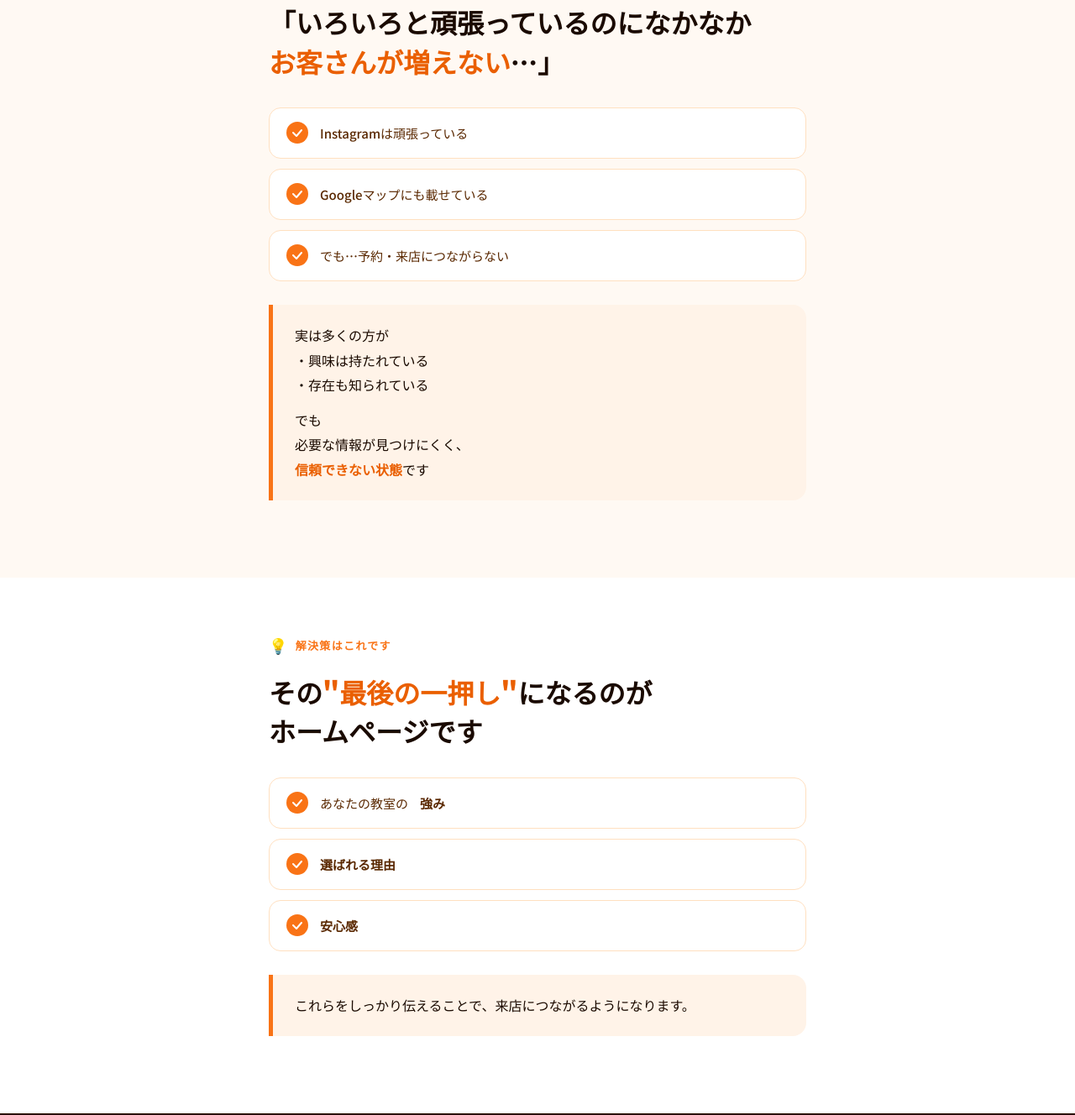
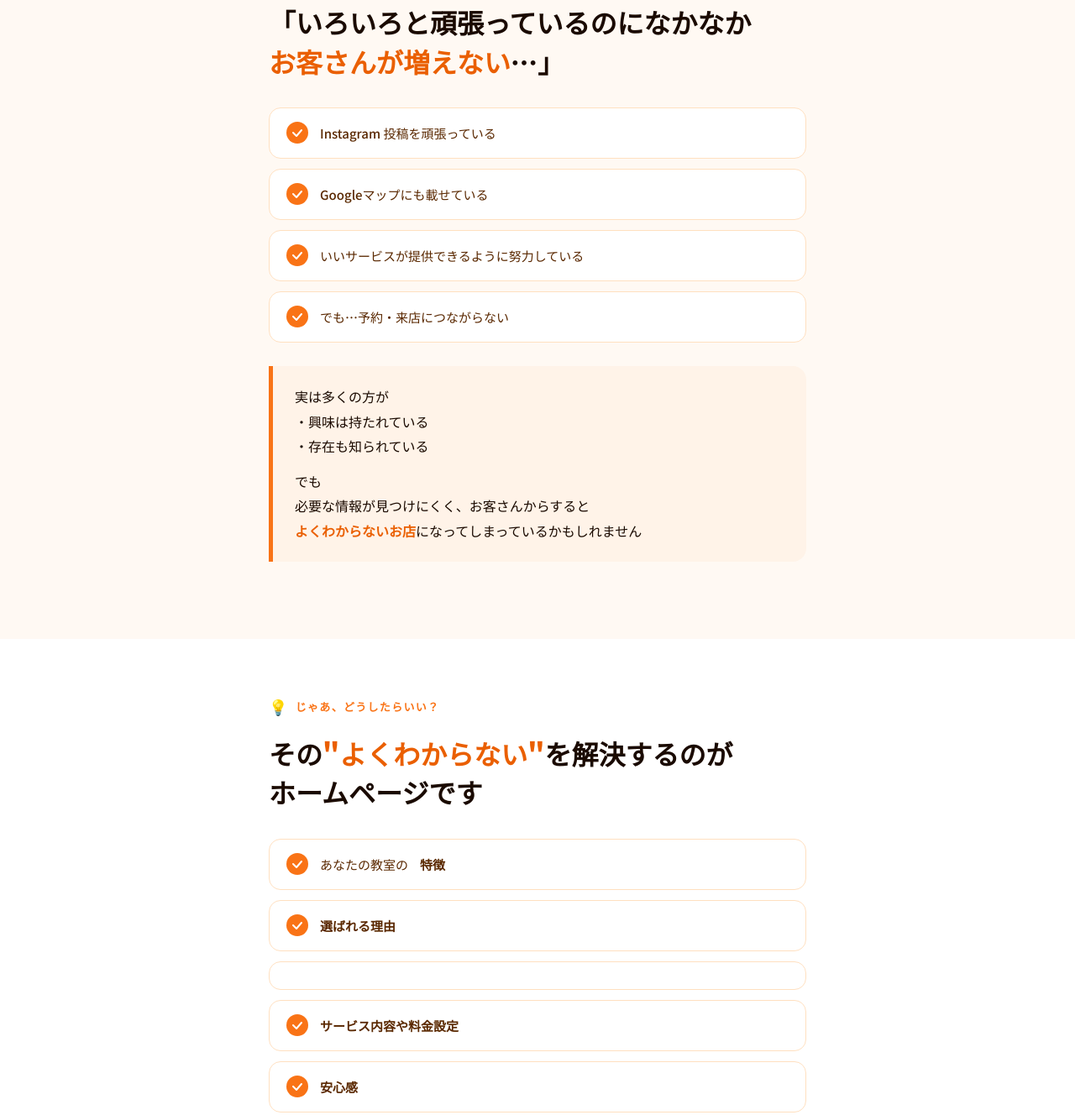
Before and after one commit to k273ogakita/LP-HPcreative-2026-3, a plain HTML site: page index.html in a window 1280 px wide. Shown: the part 879-2207 px from the top of the page at 84% size. Drawn offline with Linux system fonts and the light colour scheme.

Commit message:
Update index.html

```diff
--- a/index.html
+++ b/index.html
@@ -591,11 +591,15 @@ footer {
     <ul class="checklist">
       <li>
         <span class="check"><svg viewBox="0 0 14 14" fill="none"><path d="M2 7l4 4 6-7" stroke="white" stroke-width="2" stroke-linecap="round" stroke-linejoin="round"/></svg></span>
-        Instagramは頑張っている
+        Instagram 投稿を頑張っている
       </li>
       <li>
         <span class="check"><svg viewBox="0 0 14 14" fill="none"><path d="M2 7l4 4 6-7" stroke="white" stroke-width="2" stroke-linecap="round" stroke-linejoin="round"/></svg></span>
         Googleマップにも載せている
+      </li>
+      <li>
+        <span class="check"><svg viewBox="0 0 14 14" fill="none"><path d="M2 7l4 4 6-7" stroke="white" stroke-width="2" stroke-linecap="round" stroke-linejoin="round"/></svg></span>
+        いいサービスが提供できるように努力している
       </li>
       <li>
         <span class="check"><svg viewBox="0 0 14 14" fill="none"><path d="M2 7l4 4 6-7" stroke="white" stroke-width="2" stroke-linecap="round" stroke-linejoin="round"/></svg></span>
@@ -604,7 +608,7 @@ footer {
     </ul>
     <div class="text-card">
       <p>実は多くの方が<br>・興味は持たれている<br>・存在も知られている</p>
-      <p>でも<br>必要な情報が見つけにくく、<br><strong>信頼できない状態</strong>です</p>
+      <p>でも<br>必要な情報が見つけにくく、お客さんからすると<br><strong>よくわからないお店</strong>になってしまっているかもしれません</p>
     </div>
   </div>
 </section>
@@ -612,16 +616,21 @@ footer {
 <!-- ══ SOLUTION SECTION ══ -->
 <section class="sec bg-white">
   <div class="sec-inner">
-    <div class="sec-label"><span>💡</span> 解決策はこれです</div>
-    <h2>その<em>"最後の一押し"</em>になるのが<br>ホームページです</h2>
+    <div class="sec-label"><span>💡</span> じゃあ、どうしたらいい？</div>
+    <h2>その<em>"よくわからない"</em>を解決するのが<br>ホームページです</h2>
     <ul class="checklist">
       <li>
         <span class="check"><svg viewBox="0 0 14 14" fill="none"><path d="M2 7l4 4 6-7" stroke="white" stroke-width="2" stroke-linecap="round" stroke-linejoin="round"/></svg></span>
-        あなたの教室の<strong>強み</strong>
+        あなたの教室の<strong>特徴</strong>
       </li>
       <li>
         <span class="check"><svg viewBox="0 0 14 14" fill="none"><path d="M2 7l4 4 6-7" stroke="white" stroke-width="2" stroke-linecap="round" stroke-linejoin="round"/></svg></span>
         <strong>選ばれる理由</strong>
+      </li>
+      <li>
+       <li>
+        <span class="check"><svg viewBox="0 0 14 14" fill="none"><path d="M2 7l4 4 6-7" stroke="white" stroke-width="2" stroke-linecap="round" stroke-linejoin="round"/></svg></span>
+        <strong>サービス内容や料金設定</strong>
       </li>
       <li>
         <span class="check"><svg viewBox="0 0 14 14" fill="none"><path d="M2 7l4 4 6-7" stroke="white" stroke-width="2" stroke-linecap="round" stroke-linejoin="round"/></svg></span>
@@ -746,7 +755,7 @@ footer {
 <section class="sec bg-white">
   <div class="sec-inner">
     <div class="sec-label"><span>📂</span> 制作事例</div>
-    <h2>業種・雰囲気に合わせて<br><em>1つ1つ丁寧に</em>制作しています</h2>
+    <h2>お店の希望・雰囲気に合わせて<br><em>1つ1つ丁寧に</em>制作しています</h2>
     <p class="case-sub">テンプレートではなく、内容・雰囲気・ターゲットに合わせて制作<br><span style="font-size:12px;color:var(--text-muted);font-weight:400;">※以下はサンプルHPです。
       サンプルHPの全容は公式LINEよりご確認いただけます。</span></p>
     <div class="case-grid">
@@ -777,7 +786,7 @@ footer {
 
 <!-- ══ CTA FINAL ══ -->
 <section class="cta-final">
-  <h2>まずは気軽にLINEで<br>ご相談ください</h2>
+  <h2>まずはお気軽にLINEで<br>ご相談ください</h2>
   <p>返信はお気軽に。相談だけでも大歓迎です。</p>
   <a href="https://lin.ee/TNfmyEo" class="btn-line" style="font-size:18px;">
     <svg width="28" height="28" viewBox="0 0 40 40" fill="none"><path fill="white" d="M20 5C11.7 5 5 11.3 5 19c0 5.6 3.2 10.4 7.9 13.1l-.9 3.4 3.8-1.9c1.3.4 2.5.4 3.2.4 8.3 0 15-6.3 15-14S28.3 5 20 5z"/><circle fill="#06c755" cx="14" cy="19" r="2.2"/><circle fill="#06c755" cx="20" cy="19" r="2.2"/><circle fill="#06c755" cx="26" cy="19" r="2.2"/></svg>
```
